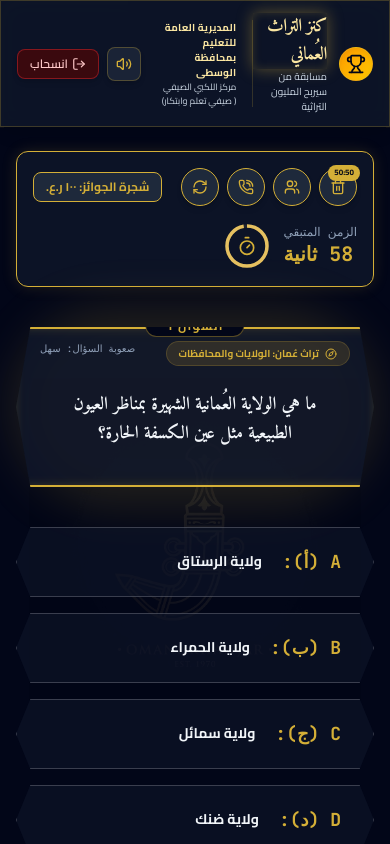
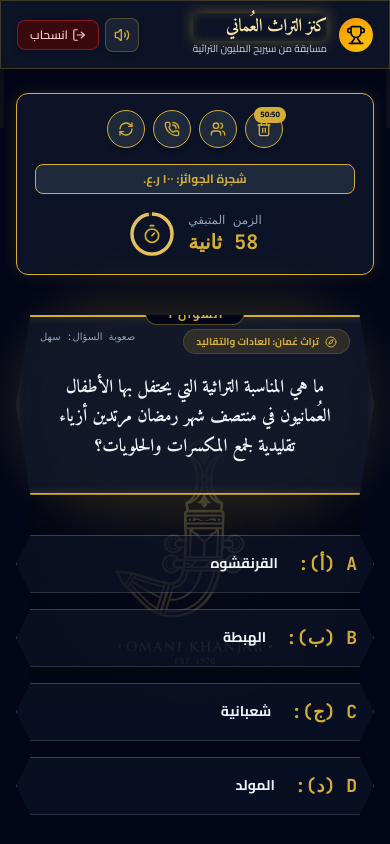
Before and after one commit to rubooaalghubra181-blip/-, a React (Vite) app: page / in a window 390 px wide. Both pictures are taken after typing "Sample" into the empty fields and a click on the button "ابدأ المسابقة". Shown: the top 844 px of the page. Built offline with nearby package versions, Linux system fonts and the light colour scheme.

Commit message:
feat(ui): improve visual design and responsiveness
- Adjust watermark visibility and layout
- Enhance RTL support
- Responsive header refinement

```diff
--- a/src/App.tsx
+++ b/src/App.tsx
@@ -837,6 +837,7 @@ export default function App() {
 
   return (
     <div
+      dir="rtl"
       className={`min-h-screen relative flex flex-col justify-between overflow-x-hidden bg-slate-950 select-none ${isShaking ? 'shake-element' : ''}`}
     >
       {/* 3D Studio Background and Moving Spotlight Lights */}
@@ -850,7 +851,7 @@ export default function App() {
       <div className="absolute inset-0 opacity-10 pointer-events-none dot-grid" />
 
       {/* Subtle Omani Khanjar Watermark Background */}
-      <div className="absolute inset-0 flex items-center justify-center pointer-events-none overflow-hidden z-0 select-none opacity-8 md:opacity-12">
+      <div className="absolute inset-0 flex items-center justify-center pointer-events-none overflow-hidden z-0 select-none opacity-25 md:opacity-35">
         <img
           src={khanjarBg}
           alt="الخنجر العماني"
@@ -882,8 +883,8 @@ export default function App() {
         </div>
 
         {/* Institutional Affiliation & Global Controls */}
-        <div className="flex items-center gap-4">
-          <div className="flex flex-col items-end text-right border-r border-oman-gold/20 pr-4 pl-1">
+        <div className="flex items-center gap-2 md:gap-4">
+          <div className="hidden md:flex flex-col items-end text-right border-r border-oman-gold/20 pr-4 pl-1">
             <span className="text-[10px] md:text-xs font-bold text-oman-gold-light tracking-wide font-sans">
               المديرية العامة للتعليم بمحافظة الوسطى
             </span>
@@ -894,7 +895,7 @@ export default function App() {
 
           <div className="h-6 w-px bg-oman-gold/20 hidden md:block" />
 
-          <div className="flex items-center gap-2">
+          <div className="flex items-center gap-1.5 md:gap-2">
             <button
               id="sound-toggle-btn"
               onClick={toggleSound}
@@ -1166,10 +1167,10 @@ export default function App() {
             <div className="lg:col-span-3 flex flex-col justify-between gap-6">
 
               {/* Game Stats Bar & Active Lifelines */}
-              <div className="blue-glass rounded-xl p-4 gold-border flex flex-wrap gap-4 justify-between items-center shadow-md">
+              <div className="blue-glass rounded-xl p-4 gold-border flex flex-col sm:flex-row gap-4 justify-between items-center shadow-md text-center">
 
                 {/* Lifeline Buttons Panel */}
-                <div className="flex items-center gap-2 md:gap-3">
+                <div className="flex items-center justify-center gap-2 md:gap-3">
                   {/* 50/50 */}
                   <button
                     id="lifeline-fifty-fifty"
@@ -1240,13 +1241,13 @@ export default function App() {
                 <button
                   id="mobile-prize-tree-trigger"
                   onClick={() => { soundManager.playChime(); setShowPrizeTreeMobile(true); }}
-                  className="lg:hidden bg-oman-blue px-3 py-1.5 rounded-lg border border-oman-gold text-oman-gold text-xs font-bold hover:bg-oman-gold/20 cursor-pointer"
+                  className="lg:hidden bg-oman-blue px-3 py-1.5 rounded-lg border border-oman-gold text-oman-gold text-xs font-bold hover:bg-oman-gold/20 cursor-pointer w-full max-w-xs"
                 >
                   شجرة الجوائز: {PRIZES[gameState.currentLevel].toLocaleString('ar-OM')} ر.ع.
                 </button>
 
                 {/* Timer Countdown Area */}
-                <div className="flex items-center gap-3">
+                <div className="flex items-center justify-center gap-3">
                   <div className="text-left font-mono">
                     <span className="text-xs text-slate-400 block">الزمن المتبقي</span>
                     <span className={`text-xl md:text-2xl font-bold ${gameState.timeRemaining <= 10 ? 'text-red-500 animate-pulse' : 'text-oman-gold'}`}>
@@ -1379,7 +1380,7 @@ export default function App() {
                         key={key}
                         onClick={() => handleSelectOption(key)}
                         disabled={isHidden || gameState.isAnswerSubmitted || isWaitingForReveal}
-                        className={`relative px-8 py-5 text-right text-sm md:text-base font-bold transition-all flex items-center justify-between group shadow-md hex-shape ${buttonStyles} cursor-pointer`}
+                        className={`relative px-4 py-3.5 md:px-8 md:py-5 text-right text-sm md:text-base font-bold transition-all flex items-center justify-between gap-2 group shadow-md hex-shape ${buttonStyles} cursor-pointer`}
                       >
                         {/* Left side prefix design */}
                         <span className="flex items-center gap-3">
@@ -1409,14 +1410,14 @@ export default function App() {
               </motion.div>
 
               {/* Bottom Gameplay Console: Submit/Next and Withdrawal Buttons */}
-              <div className="flex justify-between items-center gap-4 mt-2">
+              <div className="flex flex-col sm:flex-row justify-between items-stretch sm:items-center gap-4 mt-2 w-full">
 
                 {/* Withdrawal button */}
                 <button
                   id="withdraw-btn"
                   onClick={handleWithdraw}
                   disabled={gameState.isAnswerSubmitted}
-                  className={`px-5 py-3 rounded-xl font-bold text-sm md:text-base transition-all flex items-center gap-2 border shadow-lg cursor-pointer ${
+                  className={`px-5 py-3 rounded-xl font-bold text-sm md:text-base transition-all flex items-center justify-center gap-2 border shadow-lg cursor-pointer w-full sm:w-auto ${
                     gameState.isAnswerSubmitted
                       ? 'bg-slate-900/40 border-slate-800 text-slate-500 cursor-not-allowed'
                       : 'bg-red-950/70 border-red-500/30 text-red-300 hover:bg-red-900/80 hover:border-red-400'
@@ -1432,7 +1433,7 @@ export default function App() {
                     id="submit-answer-btn"
                     onClick={handleSubmitAnswer}
                     disabled={!gameState.selectedAnswer}
-                    className={`px-8 py-3.5 rounded-xl text-base font-extrabold transition-all border shadow-lg cursor-pointer ${
+                    className={`px-8 py-3.5 rounded-xl text-sm md:text-base font-extrabold transition-all border shadow-lg cursor-pointer w-full sm:w-auto text-center ${
                       gameState.selectedAnswer
                         ? 'bg-gradient-to-b from-amber-500 to-amber-600 hover:from-amber-400 hover:to-amber-500 text-oman-dark border-amber-300'
                         : 'bg-slate-900/60 border-slate-800 text-slate-400 cursor-not-allowed'
@@ -1444,13 +1445,13 @@ export default function App() {
                   <motion.div
                     initial={{ scale: 0.95 }}
                     animate={{ scale: 1 }}
-                    className="flex items-center gap-3"
+                    className="flex flex-col sm:flex-row items-stretch sm:items-center gap-3 w-full sm:w-auto"
                   >
                     {/* Success/Error banner text */}
                     {gameState.selectedAnswer === currentQuestion.correctAnswer ? (
-                      <div className="text-right ml-4">
+                      <div className="text-right sm:ml-4 mb-2 sm:mb-0">
                         <span className="text-xs text-slate-300 block">مرشد التراث يخبرك:</span>
-                        <span className="text-green-400 font-bold text-sm md:text-base block">
+                        <span className="text-green-400 font-bold text-sm md:text-base block leading-relaxed">
                           {gameState.currentLevel === 4
                             ? "رائع! إجابة صحيحة. لقد بلغت محطة الأمان الأولى (1,000 ريال)!"
                             : gameState.currentLevel === 9
@@ -1463,9 +1464,9 @@ export default function App() {
                         </span>
                       </div>
                     ) : (
-                      <div className="text-right ml-4">
+                      <div className="text-right sm:ml-4 mb-2 sm:mb-0">
                         <span className="text-xs text-slate-300 block">مرشد التراث يخبرك:</span>
-                        <span className="text-red-400 font-bold text-sm md:text-base block">
+                        <span className="text-red-400 font-bold text-sm md:text-base block leading-relaxed">
                           للأسف إجابة غير صحيحة، حاول في مسابقة أخرى.
                         </span>
                       </div>
@@ -1475,7 +1476,7 @@ export default function App() {
                       <button
                         id="next-question-btn"
                         onClick={handleNextQuestion}
-                        className="px-8 py-3.5 bg-gradient-to-b from-green-500 to-green-600 hover:from-green-400 hover:to-green-500 text-white font-extrabold text-base rounded-xl border border-green-300/30 shadow-lg cursor-pointer relative overflow-hidden group flex items-center gap-2"
+                        className="px-8 py-3.5 bg-gradient-to-b from-green-500 to-green-600 hover:from-green-400 hover:to-green-500 text-white font-extrabold text-sm md:text-base rounded-xl border border-green-300/30 shadow-lg cursor-pointer relative overflow-hidden group flex items-center justify-center gap-2 w-full sm:w-auto text-center"
                       >
                         {/* Progress line indicator at the bottom of the button */}
                         {transitionCountdown !== null && (
@@ -1497,7 +1498,7 @@ export default function App() {
                       <button
                         id="finish-game-btn"
                         onClick={() => handleGameOver(gameState.currentLevel)}
-                        className="px-8 py-3.5 bg-gradient-to-b from-red-500 to-red-600 hover:from-red-400 hover:to-red-500 text-white font-extrabold text-base rounded-xl border border-red-300/30 shadow-lg cursor-pointer"
+                        className="px-8 py-3.5 bg-gradient-to-b from-red-500 to-red-600 hover:from-red-400 hover:to-red-500 text-white font-extrabold text-sm md:text-base rounded-xl border border-red-300/30 shadow-lg cursor-pointer w-full sm:w-auto text-center"
                       >
                         رؤية النتيجة النهائية
                       </button>
--- a/src/questions.ts
+++ b/src/questions.ts
@@ -210,19 +210,7 @@ export const questions: Question[] = [
     category: "القلاع والحصون",
     difficulty: "easy"
   },
-  {
-    id: 17,
-    questionText: "في أي شهر ميلادي تحتفل سلطنة عُمان بالعيد الوطني المجيد تخليداً لمسيرة النهضة الحديثة؟",
-    options: {
-      A: "يناير",
-      B: "يوليو",
-      C: "نوفمبر",
-      D: "ديسمبر"
-    },
-    correctAnswer: "C",
-    category: "المناسبات الوطنية",
-    difficulty: "easy"
-  },
+
   {
     id: 18,
     questionText: "ما اسم الوجبة العُمانية التراثية التي تتكون من الأرز المطبوخ مع اللحم والسمن والبهارات العُمانية وتُقدم في الأفراح؟",
```
Also changed, not shown: src/assets/images/oman_gold_khanjar_1782942095593.jpg (added).
